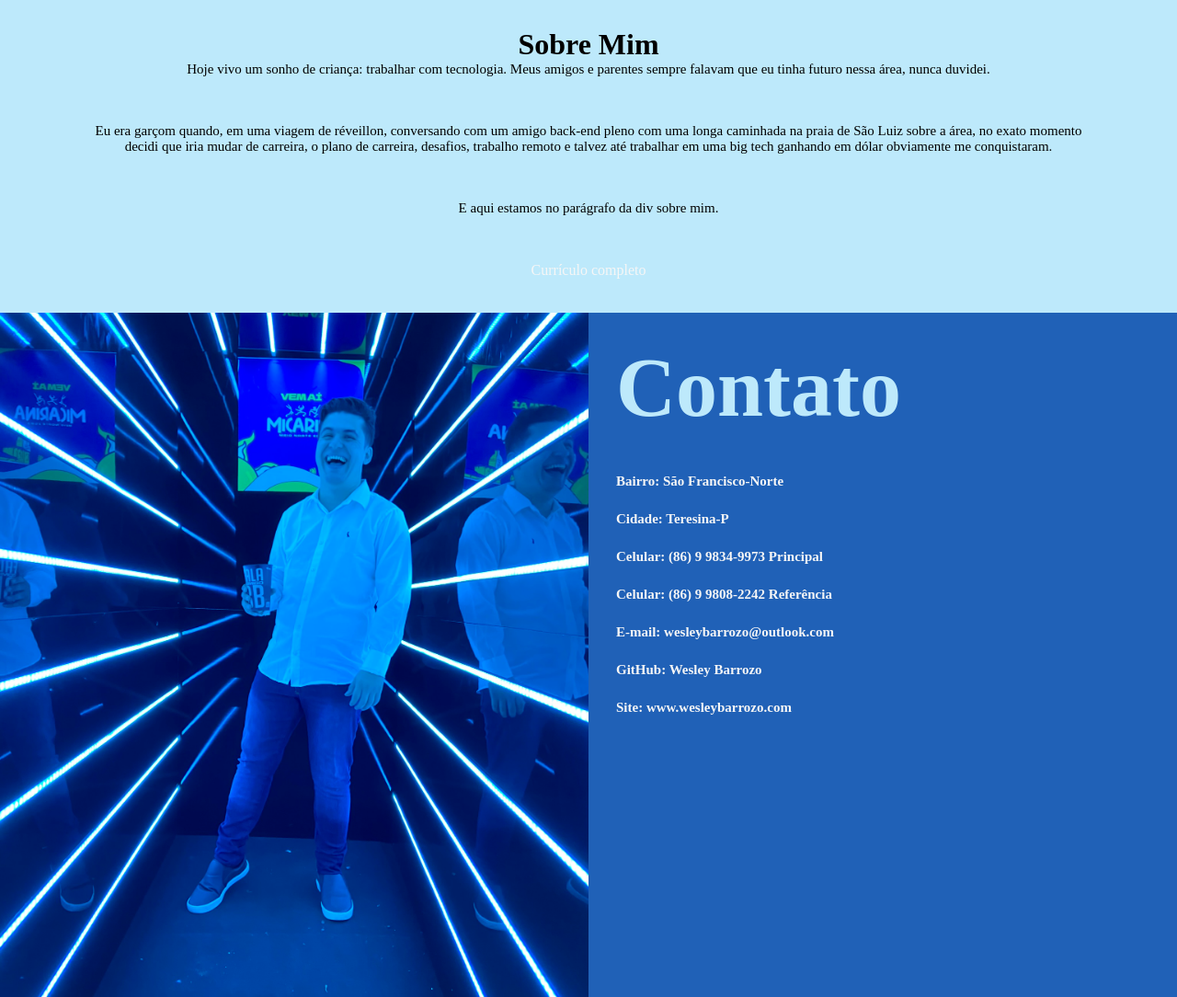
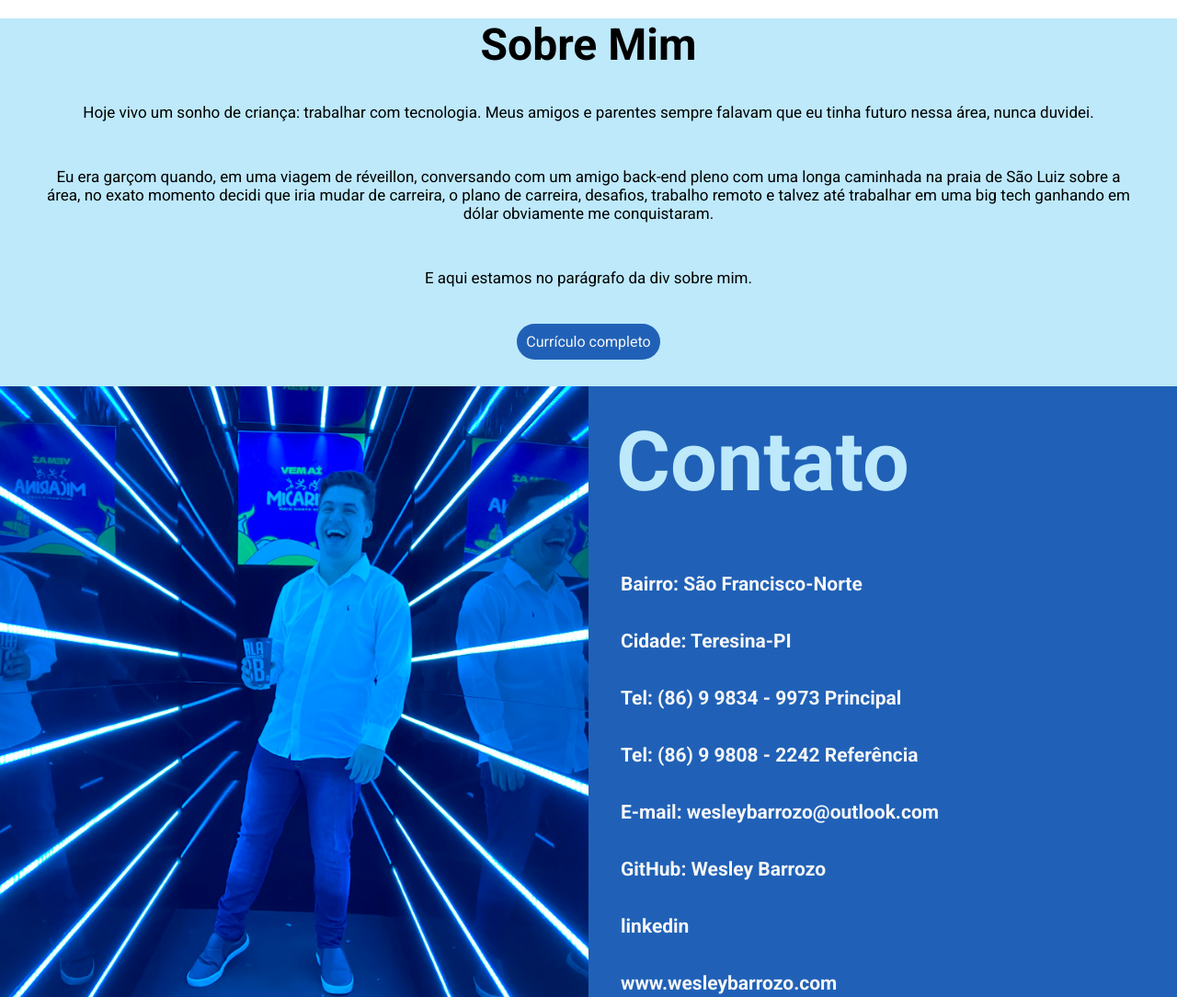
Before and after one commit to Wesleybarrozo/wesley-barrozo, a plain HTML site: page index.html in a window 1280 px wide. Shown: the part 860-1944 px from the top of the page at 92% size. Drawn offline with Linux system fonts and the light colour scheme.

Commit message:
melhorando site

```diff
--- a/estilo.css
+++ b/estilo.css
@@ -3,7 +3,7 @@
     margin: 0;
     padding: 0;
     box-sizing: border-box;
-    font-family: 'sans-serif';
+    font-family: 'roboto'
 }
 
 /* Primeira div */
@@ -17,6 +17,10 @@
 /* Navegação */
 .div-ul {
     background-color: #281A39;
+
+    display: flex;
+    justify-content: flex-start;
+
 }
 
 .ul-nav {
@@ -40,16 +44,27 @@ li, a {
 .ola-sou {
     font-size: 50px;
     color: #BDE9FB;
+    margin-left: 40px;
 }
 
 .wesley-barrozo {
     font-size: 110px;
     color: #f6f6f6;
+    margin-left: 40px
 }
 
 .pequena-informaçao {
     font-size: 15px;
     color: #f6f6f6;
+    margin-left: 40px
+}
+
+.sobre-mim h1{
+    font-size: 48px;
+    margin-top: 80px;
+    margin-bottom: 35px;
+
+
 }
 
 /* Tamanhos das divs */
@@ -100,13 +115,25 @@ li, a {
 .sobre-mim {
     background-color: #bde9fb;
     text-align: center;
-    padding: 90px;
 }
 
 .texto-sobre-mim, p {
     padding-bottom: 50px;
-    font-size: 15px;
+    font-size: 17px;
+    font-weight: 500;
+
+    margin-left: 50px;
+    margin-right: 50px;
 }
+
+.sobre-mim a{
+    padding: 10px;
+    background-color: #2061B7;
+    border-radius: 25px;
+
+}
+
+
 
 .Certificados {
     background-color: #f6f6f6;
@@ -127,11 +154,7 @@ li, a {
     color: #BDE9FB;
 }
 
-.contato-pessoal {
-    color: #f6f6f6;
-    padding: 12px 30px;
-    font-size: 15px;
-}
+
 
 /* Portfolio Cards */
 .Aera {
@@ -158,3 +181,22 @@ li, a {
 .content h2, .content h3, .content h4, .content h5, .content h6 {
     font-size: 16px;
 }
+
+
+
+
+.titulo-contato{
+    font-size: 80px;
+}
+
+
+.contato-pessoal{
+    color: #f6f6f6;
+    font-size: 21px;
+    font-weight: bold;
+    margin-top: 38px;
+    margin-left: 35px;
+
+
+    display: block;
+}
--- a/index.html
+++ b/index.html
@@ -3,6 +3,9 @@
 <head>
     <meta charset="UTF-8">
     <meta name="viewport" content="width=device-width, initial-scale=1.0">
+    <link rel="preconnect" href="https://fonts.googleapis.com">
+<link rel="preconnect" href="https://fonts.gstatic.com" crossorigin>
+<link href="https://fonts.googleapis.com/css2?family=Roboto:wght@100;400;700&display=swap" rel="stylesheet">
     <link rel="stylesheet" href="estilo.css">
     <title>Wesley Barrozo</title>
 </head>
@@ -46,25 +49,17 @@
         <div class="Contato" id="Contato">
             <h1 class="titulo-contato">Contato</h1>
             <h2 class="contato-pessoal">Bairro: São Francisco-Norte</h2>
-            <h2 class="contato-pessoal">Cidade: Teresina-P</h2>
-            <h2 class="contato-pessoal">Celular: (86) 9 9834-9973 Principal</h2>
-            <h2 class="contato-pessoal">Celular: (86) 9 9808-2242 Referência</h2>
-            <h2 class="contato-pessoal">E-mail: wesleybarrozo@outlook.com</h2>
-            <h2 class="contato-pessoal">GitHub: Wesley Barrozo</h2>
-            <h2 class="contato-pessoal">Site: www.wesleybarrozo.com</h2>
+            <h2 class="contato-pessoal">Cidade: Teresina-PI</h2>
+            <a class="contato-pessoal" href="tel:(86)99834-9973">Tel: (86) 9 9834 - 9973 Principal</a>
+            <a class="contato-pessoal" href="tel:(86)99808-2242">Tel: (86) 9 9808 - 2242 Referência</a>
+            <a class="contato-pessoal" href="mailto:wesleybarrozo@outlook.com">E-mail: wesleybarrozo@outlook.com</a>
+            <a class="contato-pessoal" href="https://github.com/Wesleybarrozo" target="_blank">GitHub: Wesley Barrozo</a>
+            <a class="contato-pessoal" href="https://www.linkedin.com/in/wesley-barrozo-2a073222a/" target="_blank">linkedin</a>
+            <a  class="contato-pessoal"  href="https://www.wesleybarrozo.com" target="_blank">www.wesleybarrozo.com</a>
+
         </div>
     </div>
 </body>
-
-
-
-
-
-
-
-
-
-
 
 
 
```
